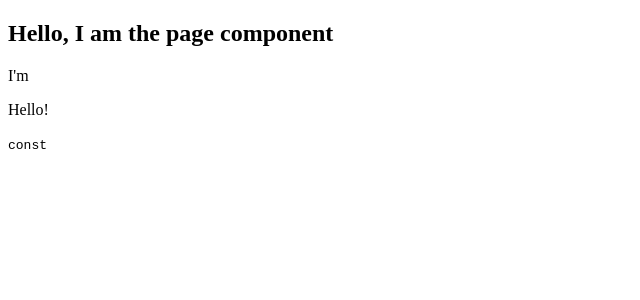
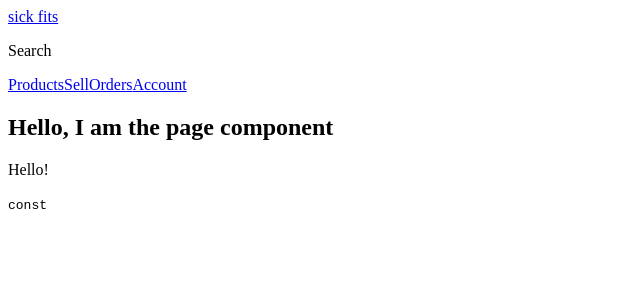
Before and after one commit to henriquekirchheck/wesbos-advanced-react, a Next.js app in the folder frontend/: page / in a window 1280 px wide. Shown: the top 300 px of the page, without its empty margins (0-640 px from the left). Built offline with nearby package versions, Linux system fonts and the light colour scheme.

Commit message:
Made a Header and Nav component

```diff
--- /dev/null
+++ b/frontend/components/Header.js
@@ -0,0 +1,16 @@
+import Link from 'next/link'
+import { Nav } from './Nav'
+
+export function Header() {
+  return (
+    <header>
+      <div className="bar">
+        <Link href='/'>sick fits</Link>
+      </div>
+      <div className="sub-bar">
+        <p>Search</p>
+      </div>
+      <Nav />
+    </header>
+  )
+}
--- /dev/null
+++ b/frontend/components/Nav.js
@@ -0,0 +1,12 @@
+import Link from 'next/link'
+
+export function Nav() {
+  return (
+    <nav>
+      <Link href="/products">Products</Link>
+      <Link href="/sell">Sell</Link>
+      <Link href="/orders">Orders</Link>
+      <Link href="/account">Account</Link>
+    </nav>
+  )
+}
--- a/frontend/components/Page.js
+++ b/frontend/components/Page.js
@@ -1,8 +1,11 @@
+import { Header } from './Header'
+
 export function Page({ children, cool }) {
   return (
     <div>
+      <Header />
       <h2>Hello, I am the page component</h2>
-      <p>I&apos;m {cool}</p>
+      <p>{cool}</p>
       {children}
     </div>
   )
```
